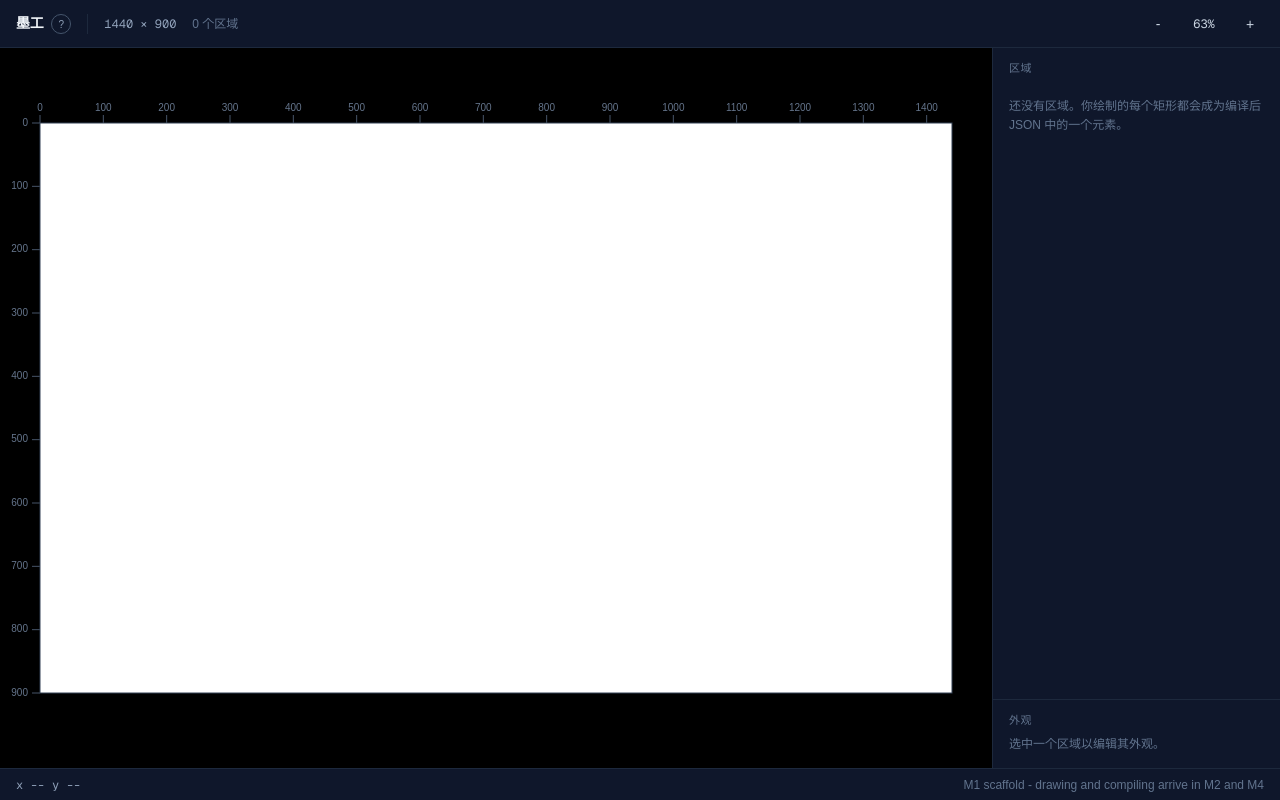
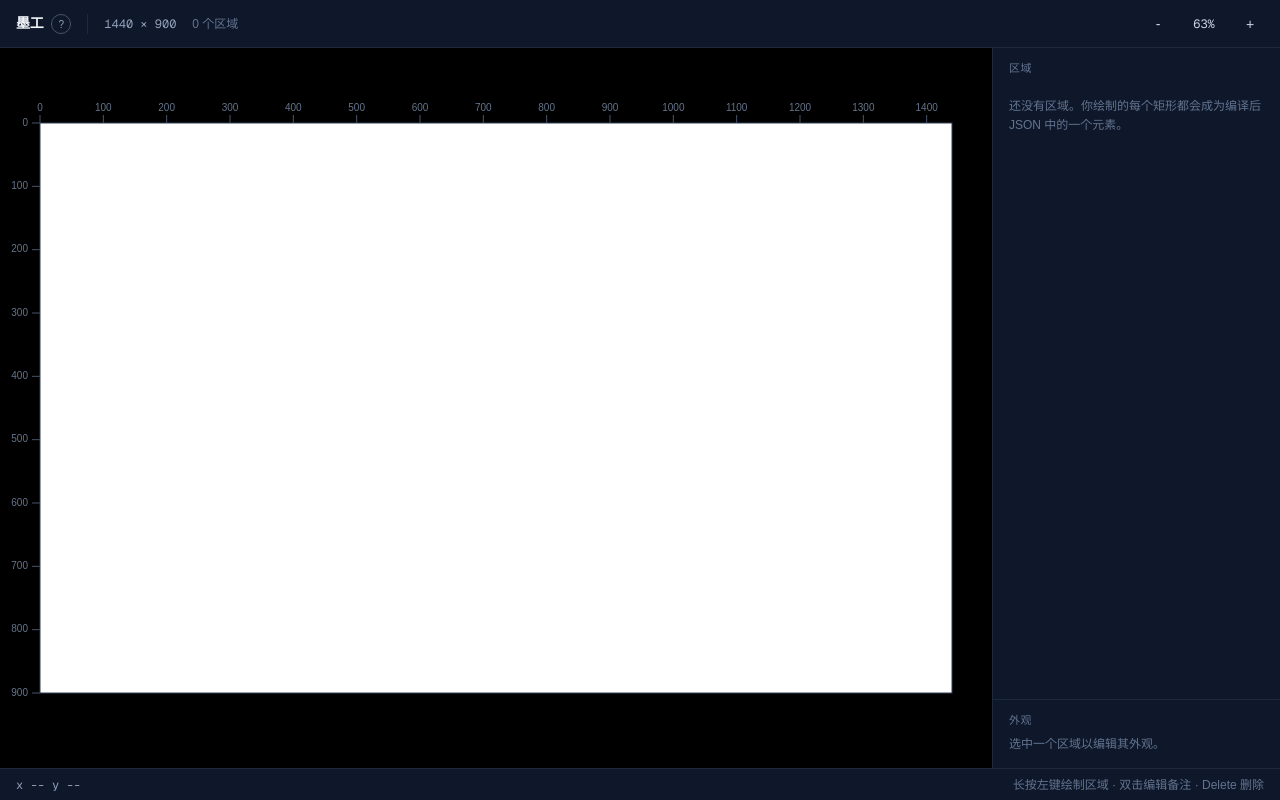
Before and after one commit to Linson1129/MoGong, a Next.js app in the folder frontend/: page / in a window 1280 px wide. Built offline with nearby package versions, Linux system fonts and the light colour scheme.

Commit message:
feat: 状态栏添加操作提示，改善中心锚点可发现性

```diff
--- a/frontend/src/components/layout/status-bar.tsx
+++ b/frontend/src/components/layout/status-bar.tsx
@@ -1,9 +1,8 @@
 /**
- * Bottom bar: cursor position, selection, milestone state.
+ * 底部状态栏：光标位置、选中元素信息、操作提示。
  *
- * The cursor readout is in canvas units, not screen pixels. That is what the user is drawing in and
- * what ends up in the JSON, so a disagreement between the two is visible here rather than only after
- * a compile.
+ * 光标读数使用画布单位，而非屏幕像素。这是用户绘制和最终进入 JSON 的单位，
+ * 因此两者的差异会在这里显示，而不是只在编译后才被发现。
  */
 
 import { useDocumentStore } from "@/stores/use-document-store";
@@ -24,13 +23,15 @@ export function StatusBar() {
 
       {selected && (
         <span className="font-mono text-slate-300">
-          {selected.name || selected.id}: {Math.round(selected.width)} x{" "}
+          {selected.name || selected.id}: {Math.round(selected.width)} ×{" "}
           {Math.round(selected.height)} at ({Math.round(selected.x)}, {Math.round(selected.y)})
         </span>
       )}
 
       <span className="ml-auto text-slate-500">
-        M1 scaffold - drawing and compiling arrive in M2 and M4
+        {selected
+          ? "拖拽角点调整大小 · 按住 Alt 拖拽从中心缩放"
+          : "长按左键绘制区域 · 双击编辑备注 · Delete 删除"}
       </span>
     </footer>
   );
```
